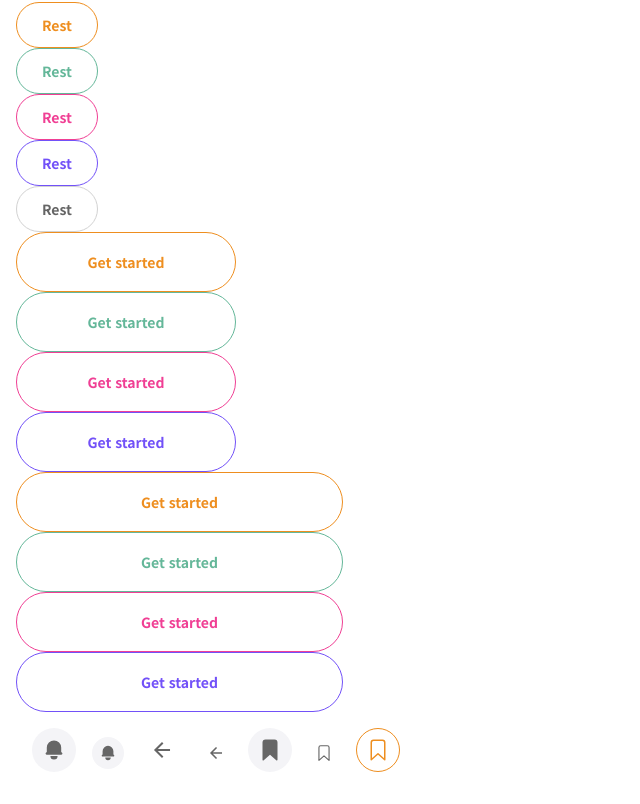
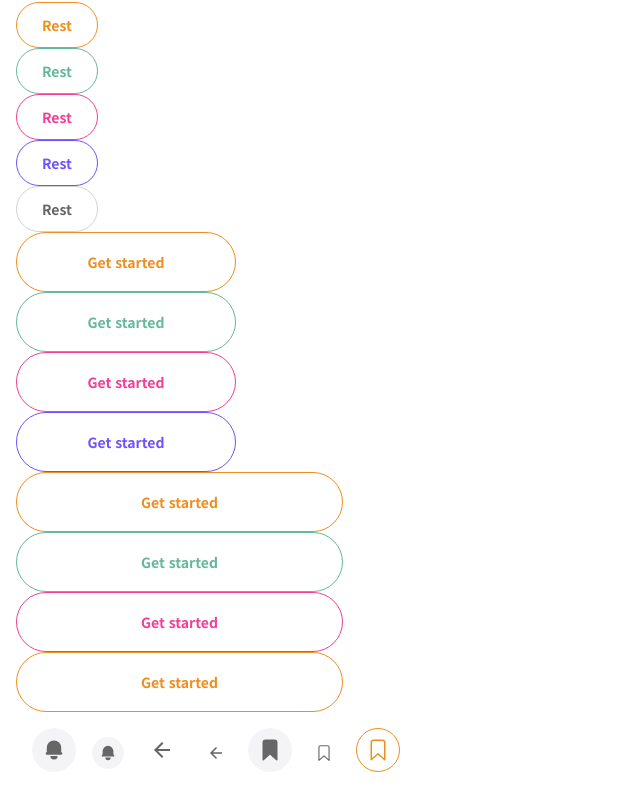
Before and after one commit to Kernel360/KFE3_bootup_3P1J, a Next.js app: page /test in a window 1280 px wide. Shown: the part 1366-2170 px from the top of the page, without its empty margins (0-640 px from the left). Built offline with nearby package versions, Linux system fonts and the light colour scheme.

Commit message:
[refactor] button컴포넌트 props수정

```diff
--- a/src/app/test/page.tsx
+++ b/src/app/test/page.tsx
@@ -76,46 +76,46 @@ export default function Page() {
           <CustomButton label="Rest" inValid={true} onClick={handletest} />
         </p>
         <p>
-          <CustomButton label="Rest" bgColor="success" onClick={handletest} />
+          <CustomButton label="Rest" color="success" onClick={handletest} />
         </p>
         <p>
-          <CustomButton label="Rest" bgColor="danger" onClick={handletest} />
+          <CustomButton label="Rest" color="danger" onClick={handletest} />
         </p>
         <p>
-          <CustomButton label="Rest" bgColor="info" onClick={handletest} />
+          <CustomButton label="Rest" color="info" onClick={handletest} />
         </p>
         <p>
-          <CustomButton label="Rest" bgColor="white" onClick={handletest} />
+          <CustomButton label="Rest" color="white" onClick={handletest} />
         </p>
         <p>
           <CustomButton label="Get started" size="me" onClick={handletest} />
         </p>
         <p>
-          <CustomButton label="Get started" size="me" bgColor="success" onClick={handletest} />
+          <CustomButton label="Get started" size="me" color="success" onClick={handletest} />
         </p>
         <p>
-          <CustomButton label="Get started" size="me" bgColor="danger" onClick={handletest} />
+          <CustomButton label="Get started" size="me" color="danger" onClick={handletest} />
         </p>
         <p>
-          <CustomButton label="Get started" size="me" bgColor="info" onClick={handletest} />
+          <CustomButton label="Get started" size="me" color="info" onClick={handletest} />
         </p>
         <p>
-          <CustomButton label="Get started" size="me" bgColor="white" onClick={handletest} />
+          <CustomButton label="Get started" size="me" color="white" onClick={handletest} />
         </p>
         <p>
           <CustomButton label="Get started" size="lg" onClick={handletest} />
         </p>
         <p>
-          <CustomButton label="Get started" size="lg" bgColor="success" onClick={handletest} />
+          <CustomButton label="Get started" size="lg" color="success" onClick={handletest} />
         </p>
         <p>
-          <CustomButton label="Get started" size="lg" bgColor="danger" onClick={handletest} />
+          <CustomButton label="Get started" size="lg" color="danger" onClick={handletest} />
         </p>
         <p>
-          <CustomButton label="Get started" size="lg" bgColor="info" onClick={handletest} />
+          <CustomButton label="Get started" size="lg" color="info" onClick={handletest} />
         </p>
         <p>
-          <CustomButton label="Get started" size="lg" bgColor="white" onClick={handletest} />
+          <CustomButton label="Get started" size="lg" color="white" onClick={handletest} />
         </p>
         <h1>Outline</h1>
         <p>
@@ -125,18 +125,18 @@ export default function Page() {
           <CustomButton
             label="Rest"
             variant="outline"
-            outlineColor="success"
+            color="success"
             onClick={handletest}
           />
         </p>
         <p>
-          <CustomButton label="Rest" variant="outline" outlineColor="danger" onClick={handletest} />
+          <CustomButton label="Rest" variant="outline" color="danger" onClick={handletest} />
         </p>
         <p>
-          <CustomButton label="Rest" variant="outline" outlineColor="info" onClick={handletest} />
+          <CustomButton label="Rest" variant="outline" color="info" onClick={handletest} />
         </p>
         <p>
-          <CustomButton label="Rest" variant="outline" outlineColor="white" onClick={handletest} />
+          <CustomButton label="Rest" variant="outline" color="white" onClick={handletest} />
         </p>
         <p>
           <CustomButton label="Get started" variant="outline" size="me" onClick={handletest} />
@@ -146,7 +146,7 @@ export default function Page() {
             label="Get started"
             variant="outline"
             size="me"
-            outlineColor="success"
+            color="success"
             onClick={handletest}
           />
         </p>
@@ -155,7 +155,7 @@ export default function Page() {
             label="Get started"
             variant="outline"
             size="me"
-            outlineColor="danger"
+            color="danger"
             onClick={handletest}
           />
         </p>
@@ -164,7 +164,7 @@ export default function Page() {
             label="Get started"
             variant="outline"
             size="me"
-            outlineColor="info"
+            color="info"
             onClick={handletest}
           />
         </p>
@@ -176,7 +176,7 @@ export default function Page() {
             label="Get started"
             variant="outline"
             size="lg"
-            outlineColor="success"
+            color="success"
             onClick={handletest}
           />
         </p>
@@ -185,7 +185,7 @@ export default function Page() {
             label="Get started"
             variant="outline"
             size="lg"
-            outlineColor="danger"
+            color="danger"
             onClick={handletest}
           />
         </p>
--- a/src/components/common/CustomButton.tsx
+++ b/src/components/common/CustomButton.tsx
@@ -7,21 +7,32 @@ interface CustomButtonProps extends React.ComponentProps<typeof Button> {
   // Button의 모든 props 상속
   label?: string; // children 대신 사용할 수 있는 label 문자열
   inValid?: boolean;
+  color?: 'primary' | 'success' | 'danger' | 'info' | 'white';
 }
 
 export function CustomButton({
   label,
   children,
   inValid = false,
+  color = 'primary',
   className,
+  variant = 'default',
   ...props
 }: CustomButtonProps) {
   return (
     <Button
-      variant="default"
+      variant={variant}
       disabled={inValid}
       inValid={inValid}
-      className={cn(buttonVariants({ ...props, inValid }), className)}
+      className={cn(
+        buttonVariants({
+          variant,
+          ...props,
+          inValid,
+          ...(variant === 'outline' ? { outlineColor: color } : { bgColor: color }),
+        }),
+        className,
+      )}
       {...props}
     >
       {children ?? label}
--- a/src/components/common/CustomInput.tsx
+++ b/src/components/common/CustomInput.tsx
@@ -147,7 +147,7 @@ const CustomInput = React.forwardRef<HTMLInputElement, CustomInputProps>(
         case 'error':
           return { color: 'var(--color-danger-500)' };
         case 'active':
-          return { color: 'var(--color-primary-500)' };
+          return { color: 'var(--color-primary-60)' };
         default:
           return { color: 'var(--color-neutral-60)' };
       }
--- a/src/components/ui/button.tsx
+++ b/src/components/ui/button.tsx
@@ -10,37 +10,35 @@ const buttonVariants = cva(
   {
     variants: {
       variant: {
-        default: 'text-white font-semibold text-[white] leading-[22px] text-center rounded-[99px]',
+        default: 'text-white font-semibold text-[white] leading-[22px] text-center rounded-[99px]', // solid
+        solid: 'text-white font-semibold text-[white] leading-[22px] text-center rounded-[99px]',
         outline: 'font-semibold leading-[22px] rounded-[99px] justify-center items-center gap-2',
-        // 예제들
-        //  destructive:
-        //  'bg-destructive text-white shadow-xs hover:bg-destructive/90 focus-visible:ring-destructive/20 dark:focus-visible:ring-destructive/40 dark:bg-destructive/60',
-        // secondary: 'bg-secondary text-secondary-foreground shadow-xs hover:bg-secondary/80',
-        // ghost: 'hover:bg-accent hover:text-accent-foreground dark:hover:bg-accent/50',
-        // link: 'text-primary underline-offset-4 hover:underline',
       },
       size: {
-        // small
-        default: 'w-[82px] h-[46px] px-[24px] py-[12px] gap-2',
+        default: 'w-[82px] h-[46px] px-[24px] py-[12px] gap-2', // small
+        sm: 'w-[82px] h-[46px] px-[24px] py-[12px] gap-2',
         me: 'w-[220px] h-[60px] px-[16px] py-[19px] gap-2',
         lg: 'w-[327px] h-[60px] px-[16px] py-[19px] gap-2',
       },
       bgColor: {
-        default:
+        default: // primary
+          'bg-[#EE8E1F] active:bg-[rgba(238,142,31,0.1)] active:border active:border-[#EE8E1F] active:text-[#EE8E1F]',
+        primary:
           'bg-[#EE8E1F] active:bg-[rgba(238,142,31,0.1)] active:border active:border-[#EE8E1F] active:text-[#EE8E1F]',
         success:
           'bg-[#64B799] active:bg-[rgba(100,183,153,0.1)] active:border active:border-[#64B799] active:text-[#64B799]',
         danger:
           'bg-[#F03F94] active:bg-[rgba(240,63,148,0.1)] active:border active:border-[#F03F94] active:text-[#F03F94]',
         info: 'bg-[#7251F8] active:bg-[rgba(114,81,248,0.1)] active:border active:border-[#7251F8] active:text-[#7251F8]',
-        white: 'bg-[#FFFFFF] text-[#656565]'
+        white: 'bg-[#FFFFFF] text-[#656565] active:bg-[rgba(101,101,101,0.1)] active:border active:border-[#656565] active:text-[#656565]',
       },
       outlineColor: {
-        default: 'border border-[#EE8E1F] text-[#EE8E1F] active:bg-[rgba(238,142,31,0.1)]',
+        default: 'border border-[#EE8E1F] text-[#EE8E1F] active:bg-[rgba(238,142,31,0.1)]',  // primary
+        primary: 'border border-[#EE8E1F] text-[#EE8E1F] active:bg-[rgba(238,142,31,0.1)]',
         success: 'border border-[#64B799] text-[#64B799] active:bg-[rgba(100,183,153,0.1)]',
         danger: 'border border-[#F03F94] text-[#F03F94] active:bg-[rgba(240,63,148,0.1)]',
         info: 'border border-[#7251F8] text-[#7251F8] active:bg-[rgba(114,81,248,0.1)]',
-        white: 'border border-[#D2D2D2] text-[#656565]'
+        white: 'border border-[#D2D2D2] text-[#656565] active:bg-[rgba(101,101,101,0.1)] active:border active:border-[#656565] active:text-[#656565]',
       },
       inValid: {
         true: 'bg-[#D2D2D2] text-[#1F1F1F] cursor-not-allowed opacity-100',
```
Also changed, not shown: 1 other file (tests, documents, lock files or other folders).
